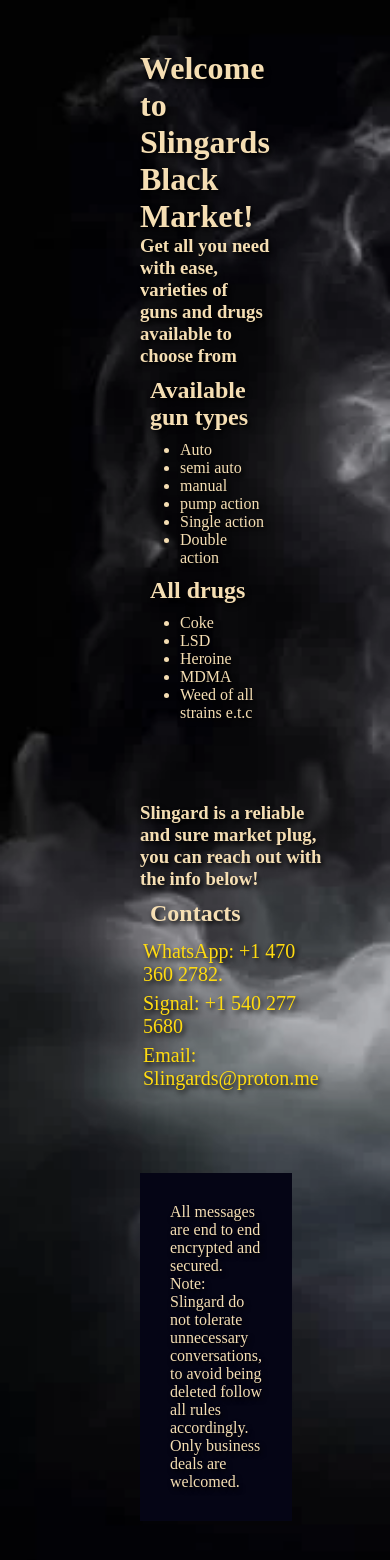
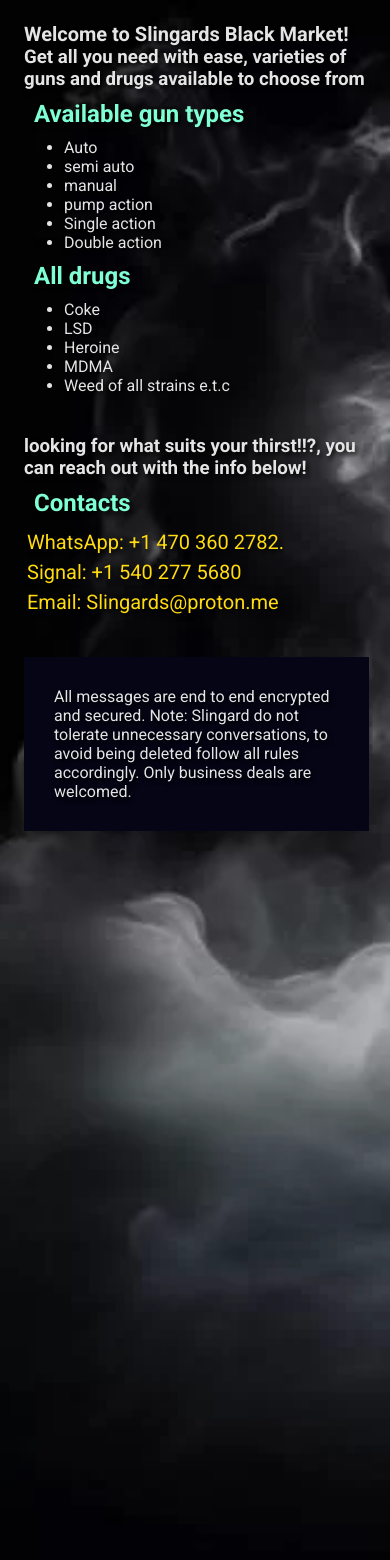
Before and after one commit to slingards/slingards_bot, a Flask app: page / in a window 390 px wide. Shown: the top 1560 px of the page. Run offline with Flask 3, Linux system fonts and the light colour scheme.

Commit message:
updated layouts

```diff
--- a/app/static/paste.css
+++ b/app/static/paste.css
@@ -2,6 +2,7 @@
     box-sizing: border-box;
     margin: 0;
 }
+
 
 html, body{
     box-sizing: border-box;
@@ -15,6 +16,7 @@ body{
     background-size: cover;
     background-repeat: no-repeat;
     background-attachment: fixed;
+    font-family: 'Roboto', sans-serif;
 }
 
 #container{
@@ -28,7 +30,7 @@ body{
     padding: 10px 100px;
     margin: 0;
     overflow: hidden;
-    color: wheat;
+    color: rgb(255, 255, 255);
     text-shadow: 2px 3px 5px rgb(0, 0, 0);
 }
 
@@ -41,6 +43,7 @@ body{
 
 .list_headings{
     margin: 10px;
+    color: aquamarine;
 }
 
 #third_div{
@@ -54,3 +57,46 @@ a{
     color: rgb(255, 219, 16);
     font-size: 20px;
 }
+
+a:hover{
+    background-color: black;
+    padding: 10px;
+    max-width: fit-content;
+}
+
+
+@media (max-width: 600px) {
+  body {
+    background-color: rgb(255, 255, 255);
+    font-family: 'Roboto', sans-serif;
+  }
+
+  h1 {
+    font-size: 20px;
+  }
+
+  #container {
+    display: flex;
+    flex-wrap: wrap;
+    flex-direction: column;
+    align-items: flex-start;
+    justify-content: flex-start;
+    min-height: 100vh;
+    width: 100%;
+    padding: 2px 1px 10px 4px;
+    margin: 0;
+    overflow: hidden;
+    color: rgb(228, 228, 228);
+    text-shadow: 2px 3px 5px rgb(0, 0, 0);
+  }
+  .all{
+    display: flex;
+    flex-wrap: wrap;
+    flex-direction: column;
+    margin: 20px;
+}
+.list_headings{
+    margin: 10px;
+    color: aquamarine;
+}
+}
--- a/app/templates/index.html
+++ b/app/templates/index.html
@@ -1,8 +1,12 @@
 <!DOCTYPE html>
 <html>
     <head>
+        <meta name="viewport" content="width=device-width, initial-scale=1.0">
         <title>Slingards Market</title>
         <link rel="stylesheet" href="{{url_for('static', filename='paste.css')}}">
+         <link rel="preconnect" href="https://fonts.googleapis.com">
+        <link rel="preconnect" href="https://fonts.gstatic.com" crossorigin>
+        <link href="https://fonts.googleapis.com/css2?family=Noto+Sans:ital,wght@0,100..900;1,100..900&family=Roboto:ital,wght@0,100..900;1,100..900&display=swap" rel="stylesheet">
     </head>
     <body>
         <div id= "container">
@@ -28,7 +32,7 @@
                 </ul>
             </div>
             <div id="second_div" class="all">
-                <h3>Slingard is a reliable and sure market plug, you can reach out with the info below!</h5>
+                <h3>looking for what suits your thirst!!?, you can reach out with the info below!</h5>
                 <h2 class="list_headings">Contacts</h2>
                 <a href="https://wa.link/gnn7om"><p>WhatsApp: +1 470 360 2782.</p></a>
                 <a href="https://signal.me/#eu/Ztx_ZHMy2xJS8mGei2bSp9ytH5PeQ2k0LXptmBjFUMOhzG-EAe5LZJHhdP_jcSeZ"><p>Signal: +1 540 277 5680</p></a>
```
